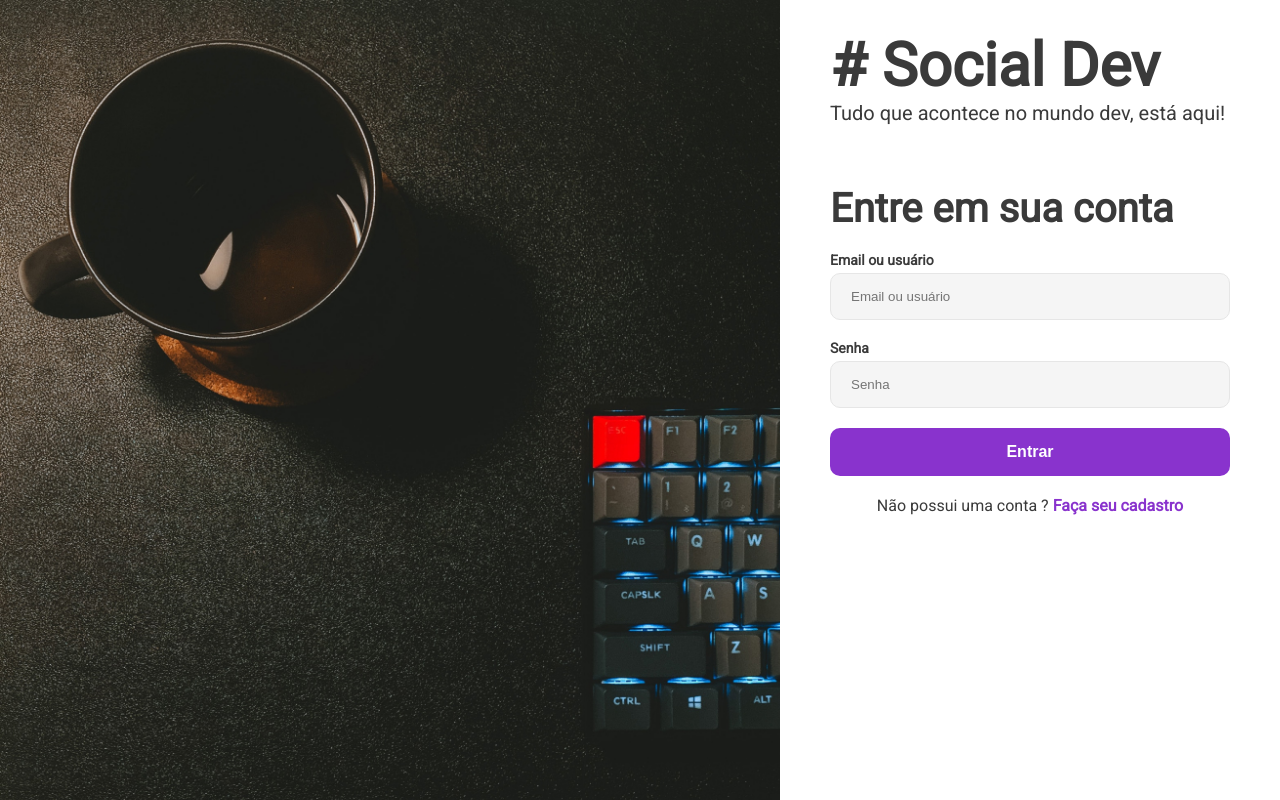
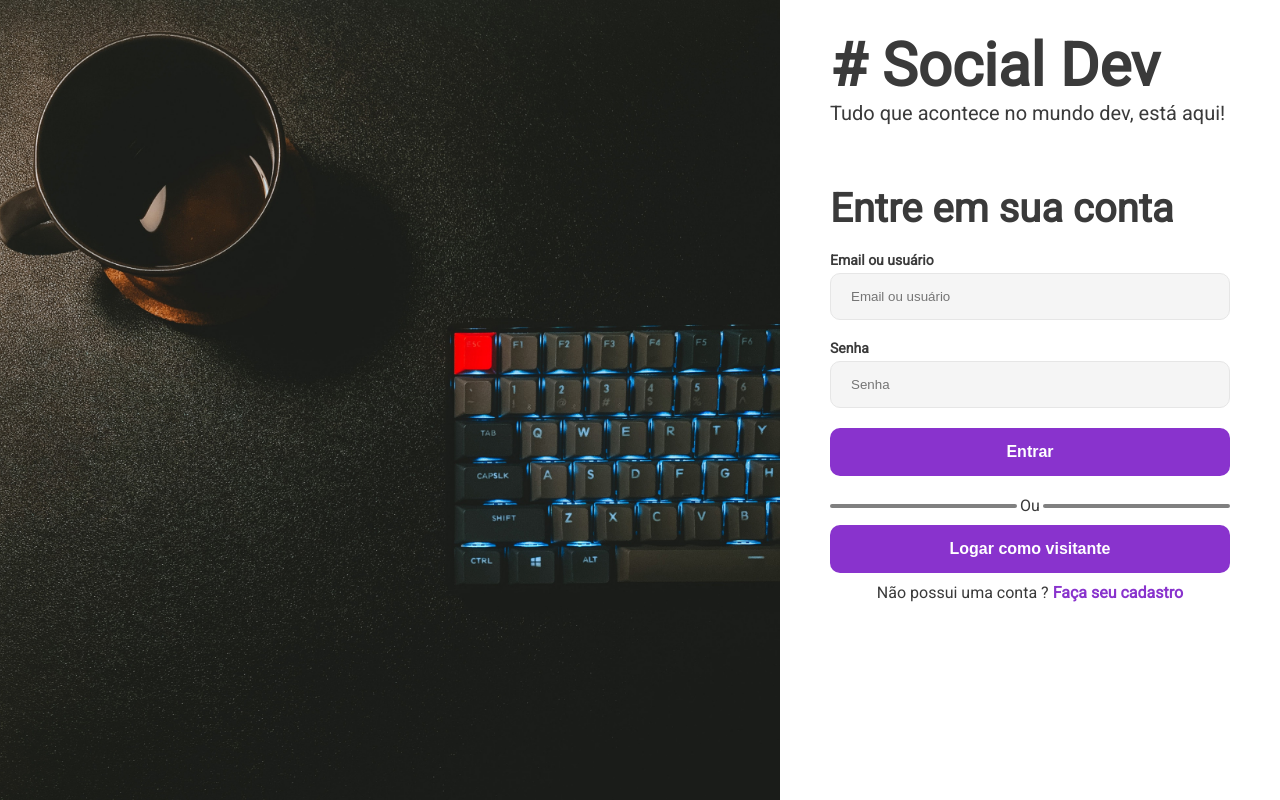
Before and after one commit to Ryanluc7reis/Projeto.social-dev, a Next.js app: page /login in a window 1280 px wide. Shown: the top 800 px of the page. Built offline with nearby package versions, Linux system fonts and the light colour scheme.

Commit message:
Adicionando login para visitante

```diff
--- a/pages/login.jsx
+++ b/pages/login.jsx
@@ -28,9 +28,16 @@ const Form = styled.form`
 const Text = styled.p`
  text-align : center;
 `
-
-
-
+const Barra = styled.div`
+  width: 90%;
+  height: 4px;
+  background: grey;
+  border-radius: 10px;
+`
+const ButtonAlt = styled(Button)`
+  width: 100%;
+  margin: 10px 0px;
+`
 function LoginPage () {
   const router = useRouter()
   const {control ,handleSubmit, formState: { errors }, setError } = useForm({
@@ -38,6 +45,30 @@ function LoginPage () {
   })
   const [loading, setLoading] = useState(false)
 
+  const onSubmitVisit = async () => {
+    try {
+      setLoading(true)
+      const { status } = await axios.post(`${process.env.NEXT_PUBLIC_API_URL}/api/user/login`, {
+        userOrEmail: 'visitante',
+        password: 'visitante123'
+      })
+      if (status === 200) {
+        router.push('/')
+      }
+    } catch ({ response }) {
+      if (response.data === 'password incorrect') {
+        setError('password', {
+          message: 'A senha está incorreta.'
+        })
+      } else if (response.data === 'not found') {
+        setError('userOrEmail', {
+          message: 'Usuário ou e-mail não encontrado.'
+        })
+      }
+    } finally {
+      setLoading(false)
+    }
+  }
   const onSubmit = async (data) => {
     try {
       setLoading(true)
@@ -74,6 +105,12 @@ function LoginPage () {
             <Input label="Senha" type="password" name='password' control={control} />
             <Button loading={loading} type='submit' disabled={Object.keys(errors).length > 0 }>Entrar</Button>
         </Form>
+        <div style={{ display: 'flex', alignItems: 'center', gap: '3px' }}>
+          <Barra />
+          <Text>Ou</Text>
+          <Barra />
+        </div>
+        <ButtonAlt loading={loading} onClick={onSubmitVisit}> Logar como visitante</ButtonAlt>
         <Text>Não possui uma conta ? <Link href="/signup">Faça seu cadastro</Link></Text>
       </FormContainer>
 
--- a/pages/signup.jsx
+++ b/pages/signup.jsx
@@ -31,8 +31,6 @@ const Text = styled.p`
  text-align : center;
 `
 
-
-
 function SignupPage () {
     const router = useRouter()
     const {control ,handleSubmit, formState: { errors }, setError } = useForm({
@@ -45,7 +43,7 @@ function SignupPage () {
       setLoading(true)
       const { status } = await axios.post(`${process.env.NEXT_PUBLIC_API_URL}/api/user/signup`, data)
       if (status === 201) {
-        router.push('/')
+        router.push('/login')
       }
     } catch (err) {
       if (err.response.data.code === 11000) {
@@ -58,7 +56,6 @@ function SignupPage () {
       setLoading(false)
     }
   }
-  console.log(errors)
 
   return (
     <ImageWithSpace>
--- a/src/components/layout/ImageWithSpace.jsx
+++ b/src/components/layout/ImageWithSpace.jsx
@@ -7,14 +7,11 @@ const StyledFlex = styled.div`
 `
 const StyledImage = styled.div`
   background-image: url('${props => props.image}');
-  background-position: rigth;
+  background-position: right;
   background-repeat: no-repeat;
   background-size: cover;
-
   width: 100%;
-  height: 125vh;
-
-
+  min-height: 100vh;
  @media (max-width: ${WIDTH_BREAK}) {
   display: none;
  }
```
